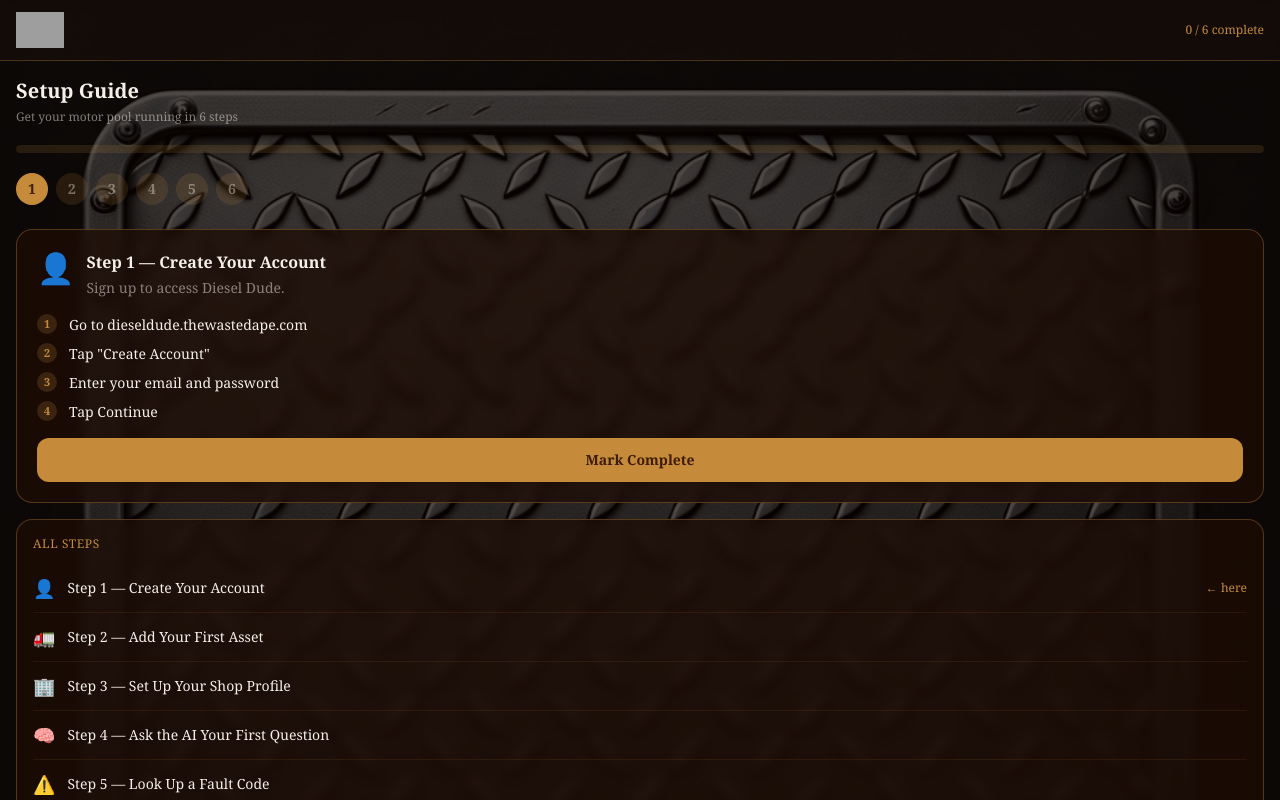
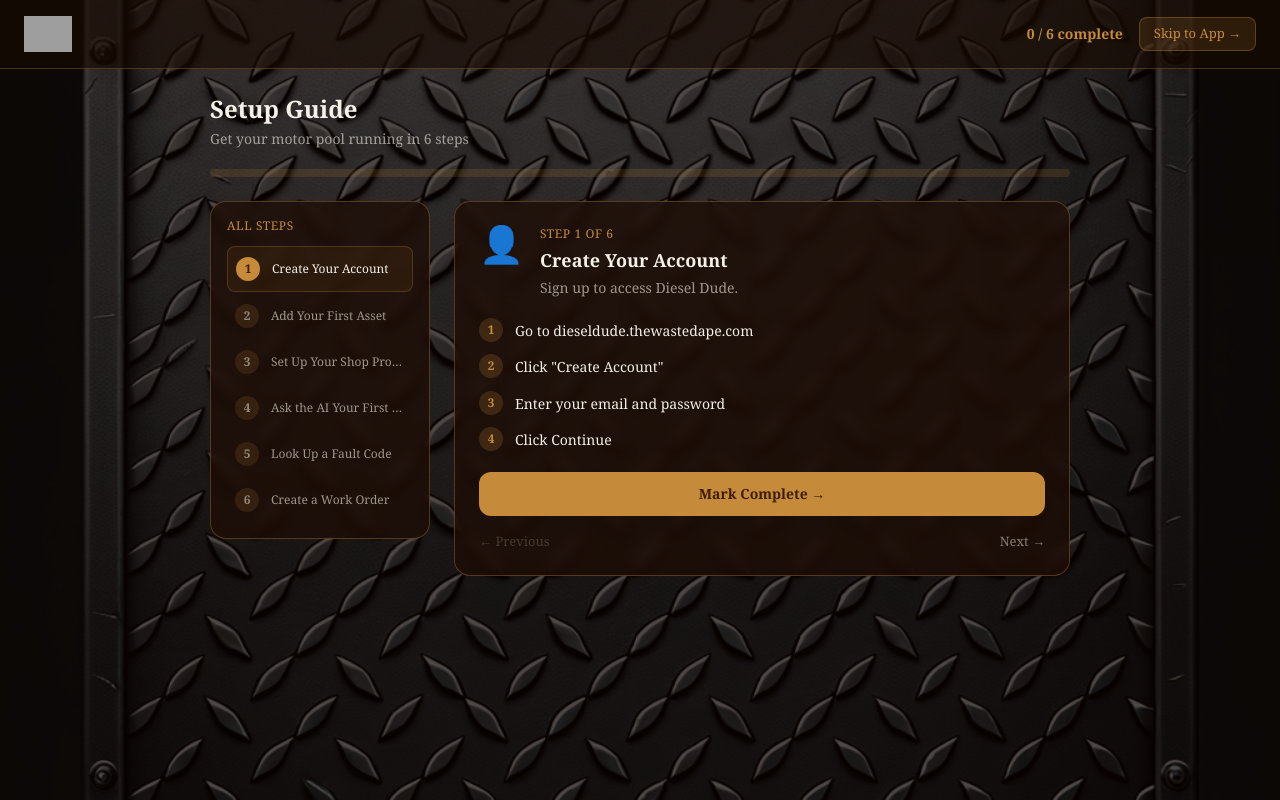
Before and after one commit to thewastedape-byte/diesel-dude-app, a Next.js app: page /setup in a window 1280 px wide. Shown: the top 800 px of the page. Built offline with nearby package versions, Linux system fonts and the light colour scheme; no server answers; grey boxes are pictures that could not be loaded.

Commit message:
fix: rebuild setup page - desktop layout, sidebar nav, skip button, prev/next

```diff
--- a/src/app/setup/page.tsx
+++ b/src/app/setup/page.tsx
@@ -6,40 +6,40 @@
 
 const STEPS = [
   {
-    id: 'account', icon: '\uD83D\uDC64', title: 'Step 1 \u2014 Create Your Account',
+    id: 'account', icon: '👤', title: 'Create Your Account',
     desc: 'Sign up to access Diesel Dude.',
-    details: ['Go to dieseldude.thewastedape.com', 'Tap "Create Account"', 'Enter your email and password', 'Tap Continue'],
+    details: ['Go to dieseldude.thewastedape.com', 'Click "Create Account"', 'Enter your email and password', 'Click Continue'],
   },
   {
-    id: 'asset', icon: '\uD83D\uDE9B', title: 'Step 2 \u2014 Add Your First Asset',
+    id: 'asset', icon: '🚛', title: 'Add Your First Asset',
     desc: 'Add a truck, machine, or piece of equipment.',
-    details: ['Tap the Assets tab at the bottom', 'Tap "+ Add Asset"', 'Enter unit name, year, make, model, and engine', 'Add hours or odometer reading', 'Tap Save'],
+    details: ['Click the Assets tab', 'Click "+ Add Asset"', 'Enter unit name, year, make, model, and engine type', 'Add hours or odometer reading', 'Click Save'],
     action: { label: 'Go to Assets', href: '/assets' },
     tip: 'The more info you add, the more accurate the AI diagnoses. Engine type is especially important.',
   },
   {
-    id: 'shop', icon: '\uD83C\uDFE2', title: 'Step 3 \u2014 Set Up Your Shop Profile',
+    id: 'shop', icon: '🏢', title: 'Set Up Your Shop Profile',
     desc: 'Your shop name and contact info appear on every work order.',
-    details: ['Tap Settings', 'Find "Shop Profile"', 'Enter your shop name, phone, and address', 'Tap Save Shop Profile'],
+    details: ['Click Settings', 'Find "Shop Profile"', 'Enter your shop name, phone, and address', 'Click Save Shop Profile'],
     action: { label: 'Go to Settings', href: '/settings' },
   },
   {
-    id: 'chat', icon: '\uD83E\uDDE0', title: 'Step 4 \u2014 Ask the AI Your First Question',
+    id: 'chat', icon: '🧠', title: 'Ask the AI Your First Question',
     desc: 'Describe the fault, symptom, or problem in plain English.',
-    details: ['Tap the AI tab', 'Type your problem \u2014 fault code, symptom, noise, smell', 'Tap Send', 'Read the diagnosis and recommended steps', 'Tap Save to Log to save it'],
+    details: ['Click the AI tab', 'Type your problem — fault code, symptom, noise, smell', 'Click Send', 'Read the diagnosis and recommended steps', 'Click Save to Log to save it'],
     action: { label: 'Open AI Chat', href: '/' },
     tip: 'Include the fault code if you have one. Example: "P0401 on a 2019 Freightliner DD15" gets a much more specific answer.',
   },
   {
-    id: 'codes', icon: '\u26A0\uFE0F', title: 'Step 5 \u2014 Look Up a Fault Code',
+    id: 'codes', icon: '⚠️', title: 'Look Up a Fault Code',
     desc: 'Enter any OBD2, J1939, Cummins, CAT, or Detroit code for an instant explanation.',
-    details: ['Tap the Codes tab', 'Type your fault code', 'Tap Look Up', 'Read the plain-English explanation and fix steps'],
+    details: ['Click the Codes tab (or Library)', 'Type your fault code', 'Click Look Up', 'Read the plain-English explanation and fix steps'],
     action: { label: 'Open Fault Codes', href: '/codes' },
   },
   {
-    id: 'workorder', icon: '\uD83D\uDCC4', title: 'Step 6 \u2014 Create a Work Order',
+    id: 'workorder', icon: '📄', title: 'Create a Work Order',
     desc: 'Turn a saved diagnosis into a professional work order.',
-    details: ['Go to the Log tab', 'Tap a saved entry', 'Tap WO to open the Work Order', 'Asset and shop info auto-fill', 'Add parts and labor', 'Print or email to customer'],
+    details: ['Go to the Log tab', 'Click a saved entry', 'Click WO to open the Work Order', 'Asset and shop info auto-fill', 'Add parts and labor', 'Print or email to customer'],
     action: { label: 'Open Log', href: '/log' },
   },
 ]
@@ -51,109 +51,183 @@
 
   useEffect(() => {
     const saved = localStorage.getItem('dd_setup_progress')
-    if (saved) setCompleted(JSON.parse(saved))
+    if (saved) {
+      const parsed = JSON.parse(saved)
+      setCompleted(parsed)
+      // Find first incomplete step
+      const firstIncomplete = STEPS.findIndex(s => !parsed[s.id])
+      if (firstIncomplete >= 0) setCurrent(firstIncomplete)
+    }
   }, [])
 
   const markDone = (id: string) => {
     const updated = { ...completed, [id]: true }
     setCompleted(updated)
     localStorage.setItem('dd_setup_progress', JSON.stringify(updated))
-    const newDone = Object.values(updated).filter(Boolean).length
-    if (newDone >= STEPS.length) {
-      // All done — go to AI chat after short delay
-      setTimeout(() => router.push('/'), 1000)
-    } else if (current < STEPS.length - 1) {
-      setCurrent(current + 1)
+    if (current < STEPS.length - 1) setCurrent(current + 1)
   }
+
+  const resetProgress = () => {
+    setCompleted({})
+    setCurrent(0)
+    localStorage.removeItem('dd_setup_progress')
   }
 
   const doneCount = Object.values(completed).filter(Boolean).length
+  const allDone = doneCount >= STEPS.length
   const step = STEPS[current]
-  const dimStyle = { color: 'rgba(245,240,232,0.5)', fontFamily: 'Georgia, serif' }
+
+  const dimStyle = { color: 'rgba(245,240,232,0.6)', fontFamily: 'Georgia, serif' }
   const labelStyle = { color: '#C68B3A', fontFamily: 'Georgia, serif' }
 
   return (
     <div className="bg-plate min-h-screen flex flex-col">
-      <header className="flex items-center justify-between px-4 py-3 sticky top-0 z-40"
-        style={{ background: 'rgba(20,8,2,0.70)', borderBottom: '1px solid rgba(198,139,58,0.3)' }}>
+      {/* Header */}
+      <header className="flex items-center justify-between px-6 py-4 sticky top-0 z-40"
+        style={{ background: 'rgba(20,8,2,0.90)', borderBottom: '1px solid rgba(198,139,58,0.3)' }}>
         <Logo size="sm" />
-        <span className="text-xs" style={{ color: '#C68B3A', fontFamily: 'Georgia, serif' }}>{doneCount} / {STEPS.length} complete</span>
+        <div className="flex items-center gap-4">
+          <span className="text-sm font-bold" style={labelStyle}>{doneCount} / {STEPS.length} complete</span>
+          {doneCount > 0 && (
+            <button onClick={resetProgress} style={{ background: 'none', border: 'none', color: 'rgba(245,240,232,0.3)', cursor: 'pointer', fontSize: '12px', fontFamily: 'Georgia, serif' }}>
+              Reset
+            </button>
+          )}
+          <Link href="/" style={{ background: 'rgba(198,139,58,0.15)', border: '1px solid rgba(198,139,58,0.35)', borderRadius: '8px', padding: '6px 14px', color: '#C68B3A', textDecoration: 'none', fontSize: '13px', fontFamily: 'Georgia, serif' }}>
+            Skip to App →
+          </Link>
+        </div>
       </header>
 
-      <main className="flex-1 overflow-y-auto px-4 py-4 pb-24">
-        <h1 className="text-xl font-bold mb-1" style={{ color: '#F5F0E8', fontFamily: 'Georgia, serif' }}>Setup Guide</h1>
-        <p className="text-xs mb-5" style={dimStyle}>Get your motor pool running in 6 steps</p>
+      <main className="flex-1 overflow-y-auto px-4 py-6">
+        <div style={{ maxWidth: '860px', margin: '0 auto' }}>
 
-        <div className="w-full h-2 rounded-full mb-5" style={{ background: 'rgba(198,139,58,0.15)' }}>
-          <div className="h-2 rounded-full transition-all" style={{ width: `${(doneCount/STEPS.length)*100}%`, background: '#C68B3A' }} />
+          {/* Title + Progress bar */}
+          <h1 className="text-2xl font-bold mb-1" style={{ color: '#F5F0E8', fontFamily: 'Georgia, serif' }}>Setup Guide</h1>
+          <p className="text-sm mb-5" style={dimStyle}>Get your motor pool running in {STEPS.length} steps</p>
+
+          <div className="w-full h-2 rounded-full mb-6" style={{ background: 'rgba(198,139,58,0.15)' }}>
+            <div className="h-2 rounded-full transition-all duration-500" style={{ width: `${(doneCount / STEPS.length) * 100}%`, background: '#C68B3A' }} />
           </div>
 
-        <div className="flex gap-2 mb-5 overflow-x-auto pb-1">
+          {allDone ? (
+            /* All done state */
+            <div className="panel p-8 text-center">
+              <div style={{ fontSize: '48px', marginBottom: '16px' }}>🔧</div>
+              <h2 className="text-xl font-bold mb-2" style={{ color: '#F5F0E8', fontFamily: 'Georgia, serif' }}>Motor Pool is online!</h2>
+              <p className="text-sm mb-6" style={dimStyle}>You're all set. Head to the AI to start diagnosing.</p>
+              <Link href="/" className="btn-primary inline-block px-8 py-3" style={{ textDecoration: 'none', width: 'auto', fontSize: '15px' }}>
+                Go to AI Chat →
+              </Link>
+            </div>
+          ) : (
+            <div style={{ display: 'grid', gridTemplateColumns: '220px 1fr', gap: '24px', alignItems: 'start' }}>
+
+              {/* Step list sidebar */}
+              <div className="panel p-4">
+                <p className="text-xs uppercase tracking-wider mb-3" style={labelStyle}>All Steps</p>
                 {STEPS.map((s, i) => (
                   <button key={s.id} onClick={() => setCurrent(i)}
-              className="flex-shrink-0 w-8 h-8 rounded-full text-sm font-bold flex items-center justify-center"
-              style={{ background: completed[s.id] ? 'rgba(112,192,112,0.3)' : i === current ? '#C68B3A' : 'rgba(198,139,58,0.15)', color: completed[s.id] ? '#70c070' : i === current ? '#3D1C02' : 'rgba(245,240,232,0.4)', border: 'none', cursor: 'pointer' }}>
-              {completed[s.id] ? '\u2713' : i + 1}
+                    className="w-full flex items-center gap-3 py-3 text-left"
+                    style={{
+                      borderBottom: i < STEPS.length - 1 ? '1px solid rgba(198,139,58,0.12)' : 'none',
+                      background: i === current ? 'rgba(198,139,58,0.08)' : 'none',
+                      borderRadius: i === current ? '8px' : '0',
+                      padding: '10px 8px',
+                      cursor: 'pointer',
+                      border: i === current ? '1px solid rgba(198,139,58,0.25)' : 'none',
+                      marginBottom: i < STEPS.length - 1 ? '2px' : '0',
+                    }}>
+                    <span style={{
+                      width: '24px', height: '24px', borderRadius: '50%', display: 'flex',
+                      alignItems: 'center', justifyContent: 'center', fontSize: '12px', fontWeight: 'bold',
+                      background: completed[s.id] ? 'rgba(112,192,112,0.25)' : i === current ? '#C68B3A' : 'rgba(198,139,58,0.15)',
+                      color: completed[s.id] ? '#70c070' : i === current ? '#3D1C02' : 'rgba(245,240,232,0.5)',
+                      flexShrink: 0,
+                    }}>
+                      {completed[s.id] ? '✓' : i + 1}
+                    </span>
+                    <div style={{ flex: 1, minWidth: 0 }}>
+                      <p style={{
+                        fontSize: '12px', fontFamily: 'Georgia, serif',
+                        color: completed[s.id] ? 'rgba(245,240,232,0.35)' : i === current ? '#F5F0E8' : 'rgba(245,240,232,0.6)',
+                        textDecoration: completed[s.id] ? 'line-through' : 'none',
+                        whiteSpace: 'nowrap', overflow: 'hidden', textOverflow: 'ellipsis'
+                      }}>{s.title}</p>
+                    </div>
                   </button>
                 ))}
               </div>
 
-        <div className="panel p-5 mb-4">
-          <div className="flex items-start gap-3 mb-4">
-            <span className="text-3xl">{step.icon}</span>
+              {/* Active step panel */}
+              <div className="panel p-6">
+                <div className="flex items-start gap-4 mb-5">
+                  <span style={{ fontSize: '36px', lineHeight: 1 }}>{step.icon}</span>
                   <div>
-              <h2 className="text-base font-bold" style={{ color: '#F5F0E8', fontFamily: 'Georgia, serif' }}>{step.title}</h2>
+                    <p className="text-xs uppercase tracking-wider mb-1" style={labelStyle}>Step {current + 1} of {STEPS.length}</p>
+                    <h2 className="text-lg font-bold" style={{ color: '#F5F0E8', fontFamily: 'Georgia, serif' }}>{step.title}</h2>
                     <p className="text-sm mt-1" style={dimStyle}>{step.desc}</p>
                   </div>
                 </div>
-          <div className="flex flex-col gap-2 mb-4">
+
+                <div className="flex flex-col gap-3 mb-5">
                   {step.details.map((d, i) => (
                     <div key={i} className="flex items-start gap-3">
-                <span className="flex-shrink-0 w-5 h-5 rounded-full flex items-center justify-center text-xs font-bold"
-                  style={{ background: 'rgba(198,139,58,0.2)', color: '#C68B3A', minWidth: '20px', fontSize: '11px' }}>{i+1}</span>
-                <p className="text-sm" style={{ color: '#F5F0E8', fontFamily: 'Georgia, serif', lineHeight: '1.5' }}>{d}</p>
+                      <span style={{
+                        flexShrink: 0, width: '24px', height: '24px', borderRadius: '50%',
+                        background: 'rgba(198,139,58,0.2)', color: '#C68B3A',
+                        display: 'flex', alignItems: 'center', justifyContent: 'center',
+                        fontSize: '12px', fontWeight: 'bold', fontFamily: 'Georgia, serif'
+                      }}>{i + 1}</span>
+                      <p className="text-sm" style={{ color: '#F5F0E8', fontFamily: 'Georgia, serif', lineHeight: '1.6', paddingTop: '2px' }}>{d}</p>
                     </div>
                   ))}
                 </div>
+
                 {step.tip && (
-            <div className="px-3 py-2 rounded-lg mb-4" style={{ background: 'rgba(198,139,58,0.08)', border: '1px solid rgba(198,139,58,0.2)' }}>
-              <p className="text-xs" style={{ color: 'rgba(198,139,58,0.8)', fontFamily: 'Georgia, serif' }}>Tip: {step.tip}</p>
+                  <div className="px-4 py-3 rounded-xl mb-5" style={{ background: 'rgba(198,139,58,0.08)', border: '1px solid rgba(198,139,58,0.2)' }}>
+                    <p className="text-sm" style={{ color: 'rgba(198,139,58,0.9)', fontFamily: 'Georgia, serif' }}>
+                      <strong>Tip:</strong> {step.tip}
+                    </p>
                   </div>
                 )}
-          <div className="flex gap-2">
+
+                <div className="flex gap-3">
                   {step.action && (
-              <Link href={step.action.href} className="flex-1 py-3 rounded-xl text-sm text-center font-bold"
+                    <Link href={step.action.href}
+                      className="flex-1 py-3 rounded-xl text-sm text-center font-bold"
                       style={{ background: 'rgba(198,139,58,0.15)', color: '#C68B3A', border: '1px solid rgba(198,139,58,0.3)', fontFamily: 'Georgia, serif', textDecoration: 'none' }}>
-                {step.action.label} &rarr;
+                      {step.action.label} →
                     </Link>
                   )}
                   <button onClick={() => markDone(step.id)}
                     className={`${step.action ? '' : 'w-full'} flex-1 py-3 rounded-xl text-sm font-bold`}
-              style={{ background: completed[step.id] ? 'rgba(112,192,112,0.2)' : '#C68B3A', color: completed[step.id] ? '#70c070' : '#3D1C02', border: completed[step.id] ? '1px solid rgba(112,192,112,0.3)' : 'none', fontFamily: 'Georgia, serif', cursor: 'pointer' }}>
-              {completed[step.id] ? 'Done' : 'Mark Complete'}
+                    style={{
+                      background: completed[step.id] ? 'rgba(112,192,112,0.2)' : '#C68B3A',
+                      color: completed[step.id] ? '#70c070' : '#3D1C02',
+                      border: completed[step.id] ? '1px solid rgba(112,192,112,0.3)' : 'none',
+                      fontFamily: 'Georgia, serif', cursor: 'pointer'
+                    }}>
+                    {completed[step.id] ? '✓ Done' : 'Mark Complete →'}
+                  </button>
+                </div>
+
+                {/* Prev/Next navigation */}
+                <div className="flex justify-between mt-4">
+                  <button onClick={() => setCurrent(Math.max(0, current - 1))} disabled={current === 0}
+                    style={{ background: 'none', border: 'none', color: current === 0 ? 'rgba(245,240,232,0.2)' : 'rgba(245,240,232,0.5)', cursor: current === 0 ? 'default' : 'pointer', fontFamily: 'Georgia, serif', fontSize: '13px' }}>
+                    ← Previous
+                  </button>
+                  <button onClick={() => setCurrent(Math.min(STEPS.length - 1, current + 1))} disabled={current === STEPS.length - 1}
+                    style={{ background: 'none', border: 'none', color: current === STEPS.length - 1 ? 'rgba(245,240,232,0.2)' : 'rgba(245,240,232,0.5)', cursor: current === STEPS.length - 1 ? 'default' : 'pointer', fontFamily: 'Georgia, serif', fontSize: '13px' }}>
+                    Next →
                   </button>
                 </div>
               </div>
 
-        <div className="panel p-4">
-          <p className="text-xs uppercase tracking-wider mb-3" style={labelStyle}>All Steps</p>
-          {STEPS.map((s, i) => (
-            <button key={s.id} onClick={() => setCurrent(i)} className="w-full flex items-center gap-3 py-2.5 text-left"
-              style={{ borderBottom: i < STEPS.length - 1 ? '1px solid rgba(198,139,58,0.1)' : 'none', background: 'none', cursor: 'pointer' }}>
-              <span className="text-lg">{s.icon}</span>
-              <p className="text-sm flex-1" style={{ color: completed[s.id] ? 'rgba(245,240,232,0.3)' : '#F5F0E8', fontFamily: 'Georgia, serif', textDecoration: completed[s.id] ? 'line-through' : 'none' }}>{s.title}</p>
-              {i === current && <span className="text-xs" style={{ color: '#C68B3A' }}>&larr; here</span>}
-            </button>
-          ))}
-        </div>
-
-        {doneCount === STEPS.length && (
-          <div className="panel p-5 mt-4 text-center">
-            <p className="text-3xl mb-2">&#128295;</p>
-            <p className="text-base font-bold mb-1" style={{ color: '#F5F0E8', fontFamily: 'Georgia, serif' }}>Motor Pool online!</p>
-            <Link href="/" className="btn-primary inline-block px-6 py-3 mt-3" style={{ textDecoration: 'none', width: 'auto' }}>Go to AI Chat</Link>
             </div>
           )}
+        </div>
       </main>
     </div>
   )
```
Lines whose indentation alone changed are shown as unchanged.
